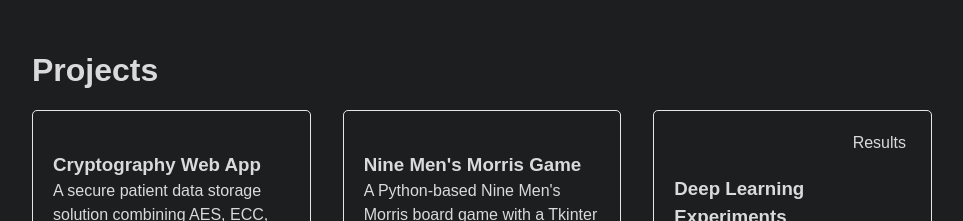
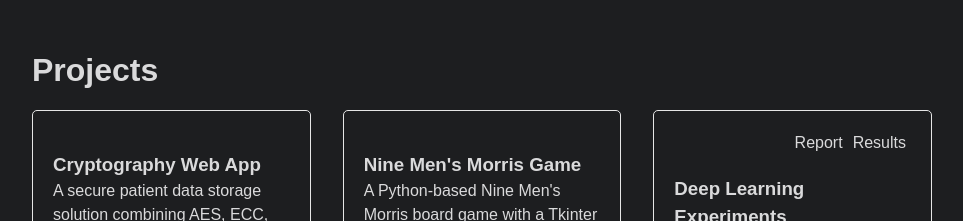
Before and after one commit to aa57c/PortfolioWebsite, a Next.js app: page / in a window 1280 px wide. Shown: the part 2100-2321 px from the top of the page, without its empty margins (158-1121 px from the left). Built offline with nearby package versions, Linux system fonts and the light colour scheme.

Commit message:
added results file to deep learning experiments and fixed description

```diff
--- a/src/components/Projects.jsx
+++ b/src/components/Projects.jsx
@@ -30,7 +30,10 @@ const Projects = () => {
                       <i className="fa-solid fa-download"></i> <span>Report</span>
                     </a>
 
-                  ) && (
+                  )
+                }
+                {
+                  project.downloadfilelink && project.title == "Deep Learning Experiments" && (
                     <a href="/files/Deep_Learning_Experiments_Final_Results.pdf" aria-label="Download Results" target="_blank" rel="noopener noreferrer">
                       <i className="fa-solid fa-download"></i> <span>Results</span>
                     </a>
```
